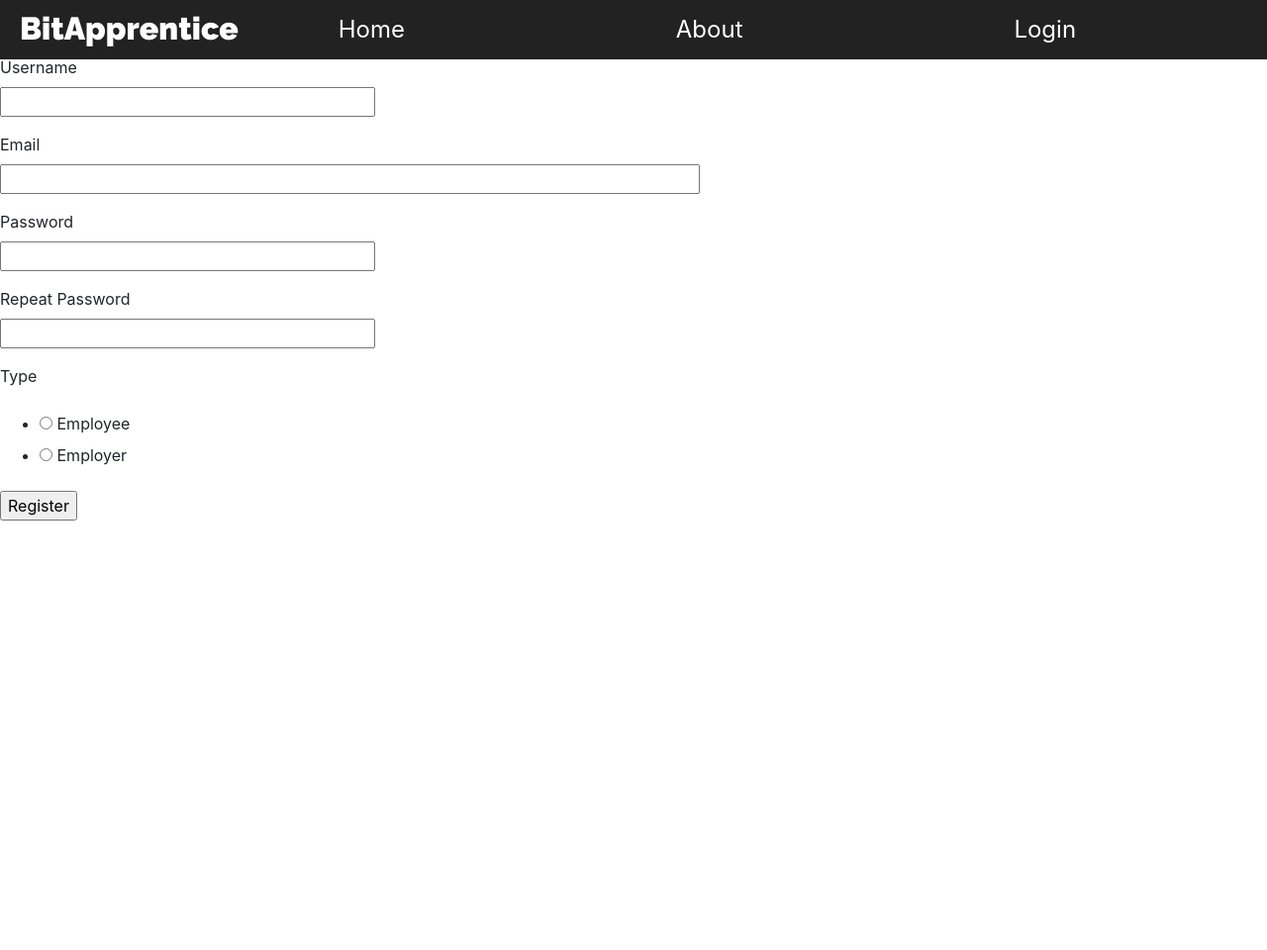
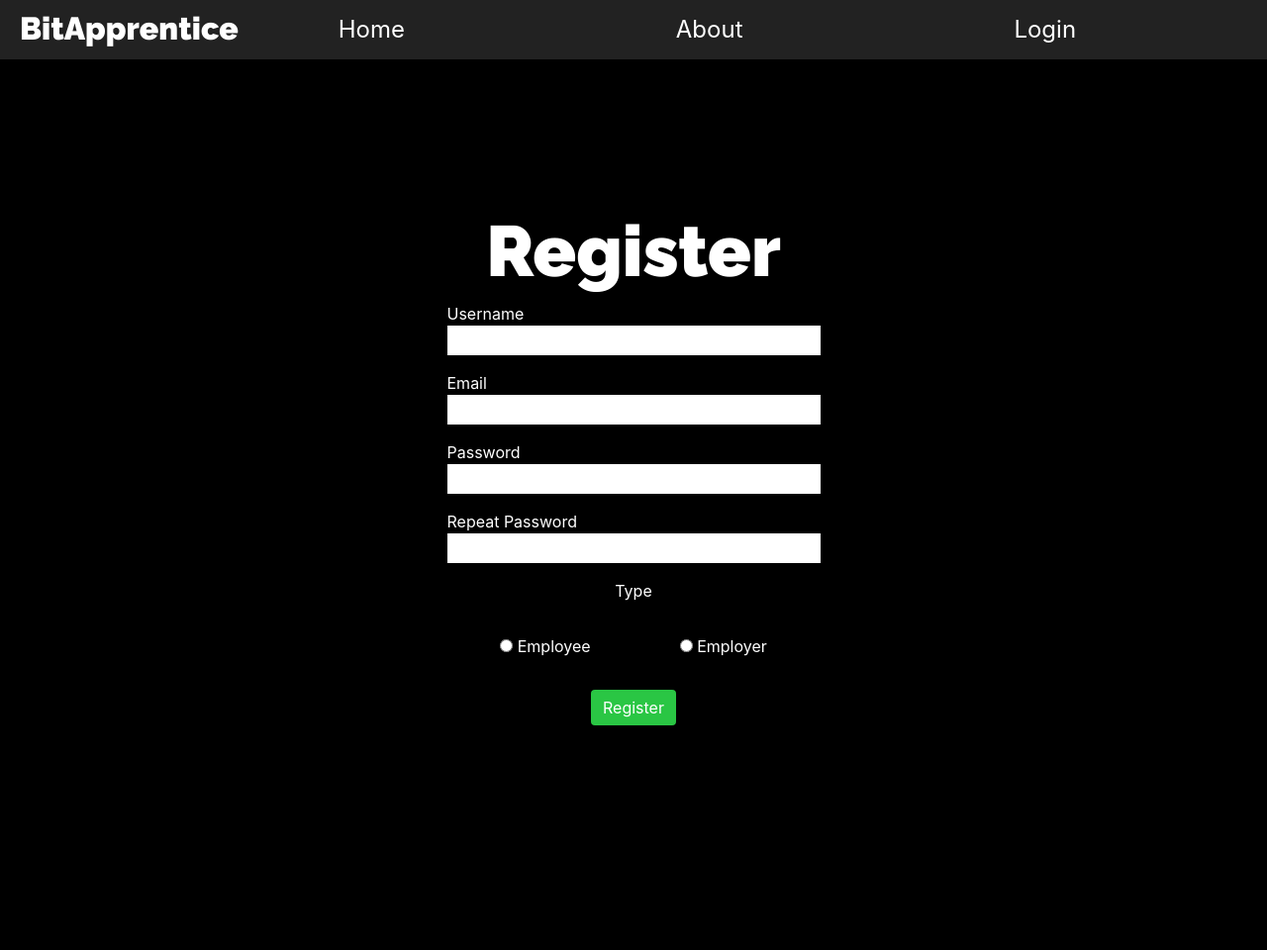
Before and after one commit to sudo-d4s3/magic-hackathon, a Flask app: page /register in a window 1280 px wide. Shown: the whole page at 99% size. Before the commit the page ends 526 px from the top, so only its background shows below. Run offline with Flask 2, Linux system fonts and the light colour scheme; some libraries are stand-ins or nearby versions.

Commit message:
made registration look good and changed html

```diff
--- /dev/null
+++ b/backend/app/static/css/signup.css
@@ -0,0 +1,75 @@
+body {
+    background-color: black;
+    height: 120vh;
+}
+
+form * {
+    color: white;
+}
+
+h1 {
+    font-family: 'Raleway', sans-serif;
+    font-size: 72px;
+    color: white;
+}
+
+#formHolder {
+    display: flex;
+    width: 100vw;
+    height: 120vh;
+    justify-content: center;
+    align-items: center;
+    flex-direction: column;
+}
+
+li {
+    display: inline !important;
+    margin-right: 40px;
+}
+
+label {
+    margin-bottom: 0;
+    margin-top: 0;
+}
+
+#type-1 {
+    margin-left: 50px;
+}
+
+input {
+    border: none !important;
+    padding: 3px;
+    outline: none;
+    color: black;
+}
+
+#buttons {
+    display: flex;
+    height: 36px;
+    width: 262px;
+    justify-content: space-between;
+}
+
+
+
+form {
+    display: flex;
+    justify-content: center;
+    align-items: center;
+    flex-direction: column;
+}
+
+input[type="submit"] {
+    background-color: #2AC644;
+    color: white !important;
+    border: none;
+    outline: none;
+    border: 1px solid transparent;
+    padding: .375rem .75rem;
+    font-size: 1rem;
+    line-height: 1.5;
+    border-radius: .25rem;
+    transition: color .15s ease-in-out,background-color .15s ease-in-out,border-color .15s ease-in-out,box-shadow .15s ease-in-out;
+    order: 2;
+    width: 100%;
+}
--- a/backend/app/templates/signup.html
+++ b/backend/app/templates/signup.html
@@ -1,6 +1,11 @@
 {% extends "base.html" %}
 
+{% block css %}
+    <link rel="stylesheet" href="/static/css/signup.css?v=1.0">
+{% endblock %}
+
 {% block content %}
+    <div id="formHolder">
         <h1>Register</h1>
         <form action="" method="post">
             {{ form.hidden_tag() }}
@@ -13,7 +18,7 @@
             </p>
             <p>
                 {{ form.email.label }}<br>
-            {{ form.email(size=64) }}<br>
+                {{ form.email(size=32) }}<br>
                 {% for error in form.email.errors %}
                 <span style="color: red;">[{{ error }}]</span>
                 {% endfor %}
@@ -36,4 +41,5 @@
             <p>{{ form.type() }}</p>
             <p>{{ form.submit() }}</p>
         </form>
+    </div>
 {% endblock %}
```
Lines whose indentation alone changed are shown as unchanged.
